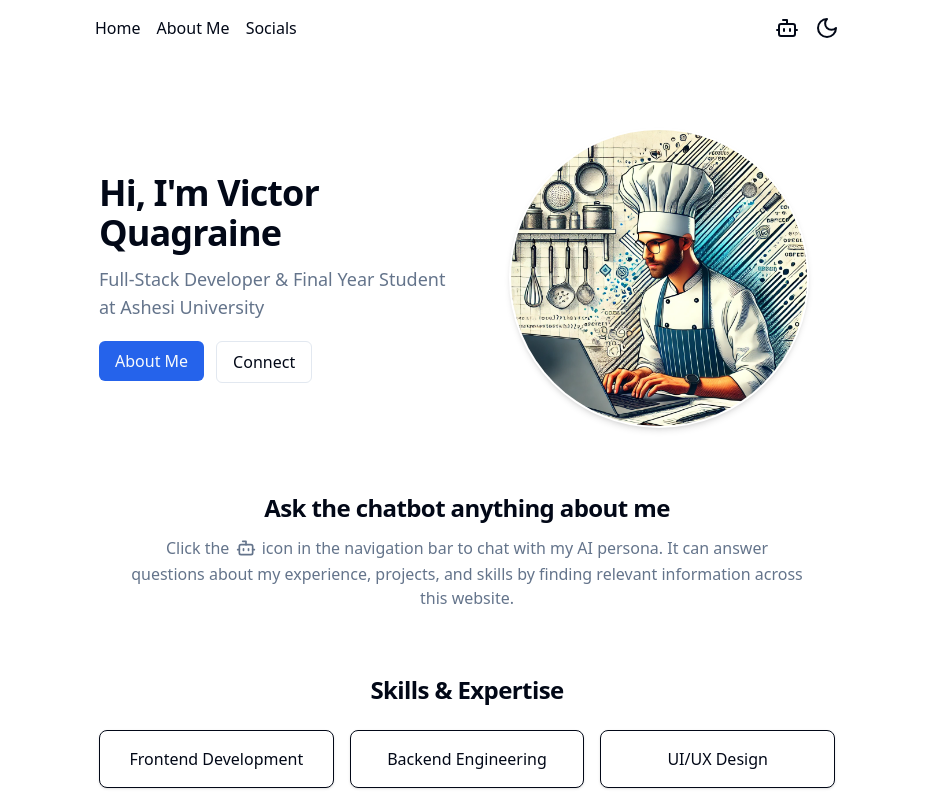
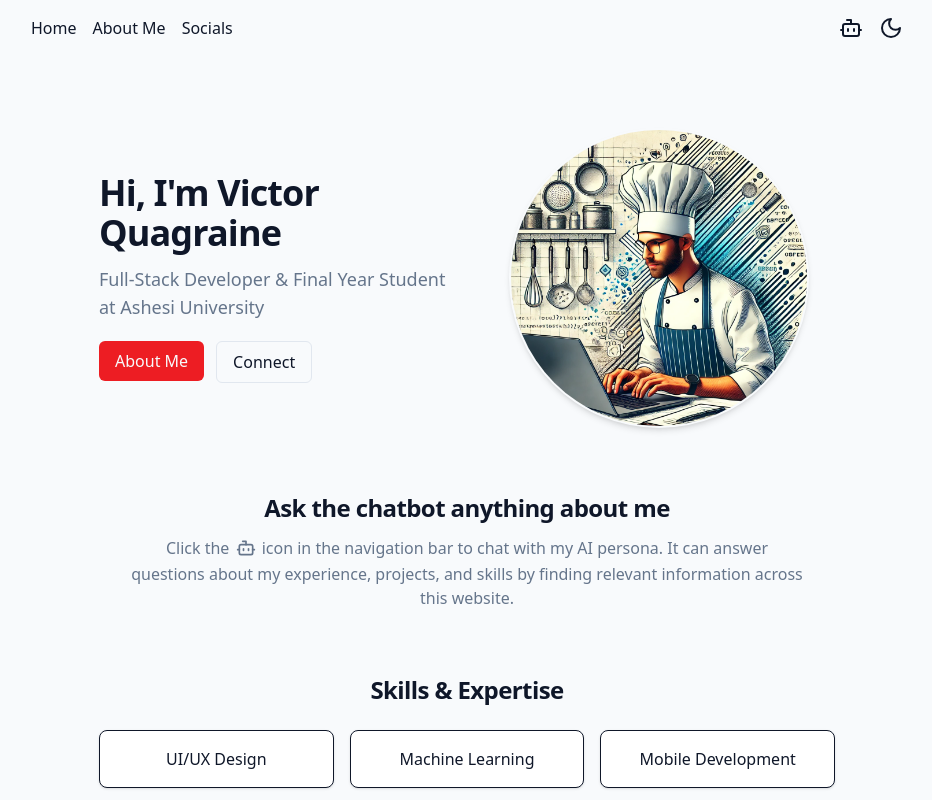
Before and after one commit to quagrain/ai-assistant-portfolio, a Next.js app: page / in a window 1280 px wide. Shown: the top 800 px of the page, without its empty margins (173-1105 px from the left). Built offline with nearby package versions, Linux system fonts and the light colour scheme.

Commit message:
Updated css

```diff
--- a/src/app/globals.css
+++ b/src/app/globals.css
@@ -2,49 +2,61 @@
 @config "../../tailwind.config.ts";
 
 @layer base {
+  @layer base {
     :root {
-    --background: 0 0% 100%;
-    --foreground: 222.2 84% 4.9%;
+      --background: 210 40% 98%;
+      --foreground: 222 47% 11%;
       --card: 0 0% 100%;
-    --card-foreground: 222.2 84% 4.9%;
+      --card-foreground: 222 47% 11%;
       --popover: 0 0% 100%;
-    --popover-foreground: 222.2 84% 4.9%;
-    --primary: 221.2 83.2% 53.3%;
+      --popover-foreground: 222 47% 11%;
+      --primary: 358 85% 52%;
       --primary-foreground: 210 40% 98%;
-    --secondary: 210 40% 96.1%;
-    --secondary-foreground: 222.2 47.4% 11.2%;
+      --secondary: 250 95% 76%;
+      --secondary-foreground: 222 47% 11%;
       --muted: 210 40% 96.1%;
-    --muted-foreground: 215.4 16.3% 46.9%;
-    --accent: 210 40% 96.1%;
-    --accent-foreground: 222.2 47.4% 11.2%;
-    --destructive: 0 84.2% 60.2%;
+      --muted-foreground: 215 16% 47%;
+      --accent: 43 96% 56%;
+      --accent-foreground: 222 47% 11%;
+      --destructive: 0 90% 60%;
       --destructive-foreground: 210 40% 98%;
-    --border: 214.3 31.8% 91.4%;
-    --input: 214.3 31.8% 91.4%;
-    --ring: 221.2 83.2% 53.3%;
+      --border: 214 32% 91%;
+      --input: 214 32% 91%;
+      --ring: 358 85% 52%;
       --radius: 0.5rem;
+      --chart-1: 12 92% 65%;
+      --chart-2: 173 78% 45%;
+      --chart-3: 197 85% 40%;
+      --chart-4: 43 74% 66%;
+      --chart-5: 27 87% 67%;
     }
 
     .dark {
-    --background: 222.2 84% 4.9%;
-    --foreground: 210 40% 98%;
-    --card: 222.2 84% 4.9%;
-    --card-foreground: 210 40% 98%;
-    --popover: 222.2 84% 4.9%;
-    --popover-foreground: 210 40% 98%;
-    --primary: 217.2 91.2% 59.8%;
-    --primary-foreground: 222.2 47.4% 11.2%;
-    --secondary: 217.2 32.6% 17.5%;
-    --secondary-foreground: 210 40% 98%;
-    --muted: 217.2 32.6% 17.5%;
-    --muted-foreground: 215 20.2% 65.1%;
-    --accent: 217.2 32.6% 17.5%;
-    --accent-foreground: 210 40% 98%;
+      --background: 0 0% 3.9%;
+      --foreground: 0 0% 98%;
+      --card: 0 0% 3.9%;
+      --card-foreground: 0 0% 98%;
+      --popover: 0 0% 3.9%;
+      --popover-foreground: 0 0% 98%;
+      --primary: 0 72.2% 50.6%;
+      --primary-foreground: 0 85.7% 97.3%;
+      --secondary: 0 0% 14.9%;
+      --secondary-foreground: 0 0% 98%;
+      --muted: 0 0% 14.9%;
+      --muted-foreground: 0 0% 63.9%;
+      --accent: 0 0% 14.9%;
+      --accent-foreground: 0 0% 98%;
       --destructive: 0 62.8% 30.6%;
-    --destructive-foreground: 210 40% 98%;
-    --border: 217.2 32.6% 17.5%;
-    --input: 217.2 32.6% 17.5%;
-    --ring: 224.3 76.3% 48%;
+      --destructive-foreground: 0 0% 98%;
+      --border: 0 0% 14.9%;
+      --input: 0 0% 14.9%;
+      --ring: 0 72.2% 50.6%;
+      --chart-1: 220 70% 50%;
+      --chart-2: 160 60% 45%;
+      --chart-3: 30 80% 55%;
+      --chart-4: 280 65% 60%;
+      --chart-5: 340 75% 55%;
+    }
   }
 }
 
--- a/src/app/page.tsx
+++ b/src/app/page.tsx
@@ -7,18 +7,19 @@ import Image from "next/image";
 import { Metadata } from "next";
 import { Bot } from "lucide-react";
 import SkillCard from "@/components/SkillCard";
+import ProjectCard from "@/components/ProjectCard";
 
 export const metadata: Metadata = {
-  title: "Smart Portfolio",
+  title: "Victor's Portfolio",
 };
 
 const skills: string[] = [
+  "UI/UX Design",
+  "Machine Learning",
+  "Mobile Development",
+  "Database Management",
+  "Backend Engineering",
   "Frontend Development",
-  "Backend Engineering",
-  "UI/UX Design",
-  "Database Management",
-  "Mobile Development",
-  "Machine Learning",
 ];
 
 const projects: { title: string; description: string; tech: string }[] = [
@@ -65,7 +66,8 @@ export default function Home() {
             alt="An AI generated image of a chef in a kitchen typing on his computer with some utensils in the background"
             height={300}
             width={300}
-            className="dark:border-foreground aspect-square rounded-full border-2 object-cover shadow-md"
+            className="aspect-square rounded-full border-2 object-cover shadow-md
+                       dark:border-primary dark:shadow-[7px_-10px_15px_8px] dark:shadow-primary/70"
           />
         </div>
       </section>
@@ -83,8 +85,8 @@ export default function Home() {
       <section className="space-y-6">
         <H2 className="text-center">Skills & Expertise</H2>
         <div className="grid grid-cols-1 gap-4 sm:grid-cols-2 md:grid-cols-3">
-          {skills.map((skill) => (
-            <SkillCard key={skill} skill={skill} />
+          {skills.map((skill, index) => (
+            <SkillCard key={index} skill={skill} />
           ))}
         </div>
       </section>
@@ -93,16 +95,7 @@ export default function Home() {
         <H2 className="text-center">Featured Projects</H2>
         <div className="grid grid-cols-1 gap-6 sm:grid-cols-2">
           {projects.map((project, index) => (
-            <div
-              key={index}
-              className="rounded-lg border bg-card p-6 shadow-sm"
-            >
-              <h3 className="mb-2 text-xl font-semibold">{project.title}</h3>
-              <p className="mb-4 text-muted-foreground">
-                {project.description}
-              </p>
-              <p className="text-sm font-medium text-primary">{project.tech}</p>
-            </div>
+            <ProjectCard key={index} project={project} />
           ))}
         </div>
         <div className="text-center">
--- a/src/components/Footer.tsx
+++ b/src/components/Footer.tsx
@@ -3,7 +3,7 @@ import Link from "next/link";
 export default function Footer() {
   return (
     <footer>
-      <nav className="mx-auto flex max-w-3xl gap-3 p-3">
+      <nav className="mx-auto flex max-w-4xl gap-3 p-3">
         <Link href="/privacy">Privacy</Link>
       </nav>
     </footer>
--- a/src/components/Navbar.tsx
+++ b/src/components/Navbar.tsx
@@ -5,7 +5,7 @@ import AIChatButton from "./AIChatButton";
 export default function Navbar() {
   return (
     <header className="bg-background sticky top-0">
-      <div className="mx-auto flex max-w-3xl flex-wrap justify-between gap-3 px-3 py-4">
+      <div className="mx-auto flex max-w-4xl flex-wrap justify-between gap-3 px-3 py-4">
         <nav className="space-x-4 font-medium">
           <Link href="/">Home</Link>
           <Link href="/about">About Me</Link>
--- /dev/null
+++ b/src/components/ProjectCard.tsx
@@ -0,0 +1,19 @@
+interface Project {
+  title: string;
+  description: string;
+  tech: string;
+}
+
+interface Props {
+  project: Project;
+}
+
+export default function ProjectCard({ project }: Props) {
+  return (
+    <div className="rounded-lg border bg-card p-6 shadow-sm">
+      <h3 className="mb-2 text-xl font-semibold">{project.title}</h3>
+      <p className="mb-4 text-muted-foreground">{project.description}</p>
+      <p className="text-sm font-medium text-primary">{project.tech}</p>
+    </div>
+  );
+}
--- a/src/components/SkillCard.tsx
+++ b/src/components/SkillCard.tsx
@@ -4,11 +4,8 @@ interface Props {
 
 export default function SkillCard({ skill }: Props) {
   return (
-    <div
-      key={skill}
-      className="rounded-lg border bg-card p-4 text-center shadow-sm"
-    >
-      <p className="font-medium">{skill}</p>
+    <div className="rounded-lg border bg-card p-4 text-center shadow-sm">
+      <p className="font-medium hover:cursor-alias">{skill}</p>
     </div>
   );
 }
```
Lines whose indentation alone changed are shown as unchanged.
